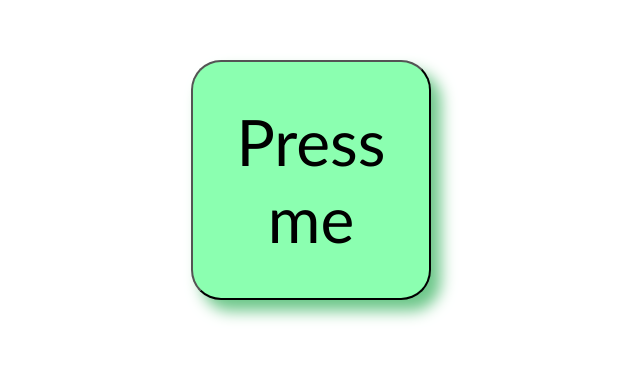
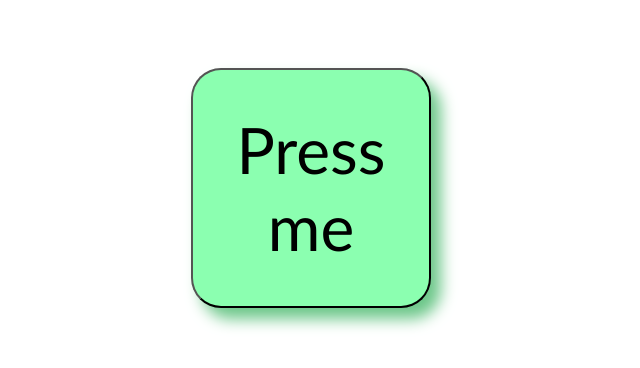
Before and after one commit to kenbunroku/pointless-button, a plain HTML site: page index.html in a window 1280 px wide. Shown: the part 220-588 px from the top of the page, without its empty margins (329-969 px from the left). Drawn offline with Linux system fonts and the light colour scheme.

Commit message:
Use grid to place a button center

```diff
--- a/assets/css/style.css
+++ b/assets/css/style.css
@@ -2,14 +2,17 @@
   background-color: #8bffb0;
   padding: 0 0;
   font-size: 8vh;
-  font-family: 'Trebuchet MS', 'Lucida Sans Unicode', 'Lucida Grande', 'Lucida Sans', Arial, sans-serif;
+  font-family: 'Trebuchet MS', 'Lucida Sans Unicode', 'Lucida Grande',
+    'Lucida Sans', Arial, sans-serif;
   height: 30vh;
   width: 30vh;
-  position: absolute;
-  top: 50%;
-  left: 50%;
-  transform: translateY(-50%) translateX(-50%);
+  place-self: center;
   border-radius: 30px;
   background: #8bffb0;
   box-shadow: 10px 11px 15px #6cc789;
 }
+
+.container {
+  display: grid;
+  height: 100vh;
+}
```
